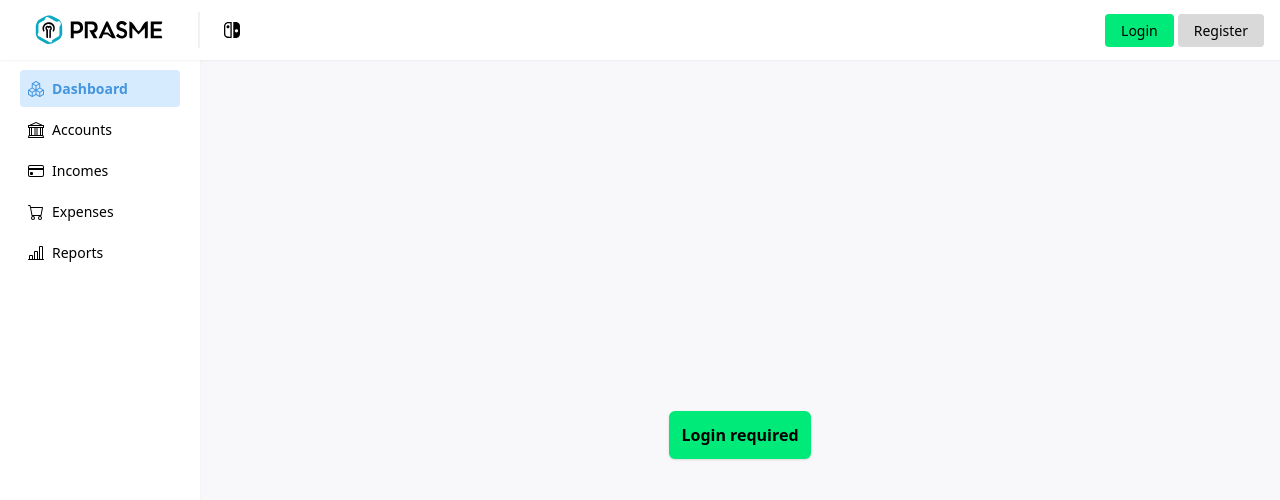
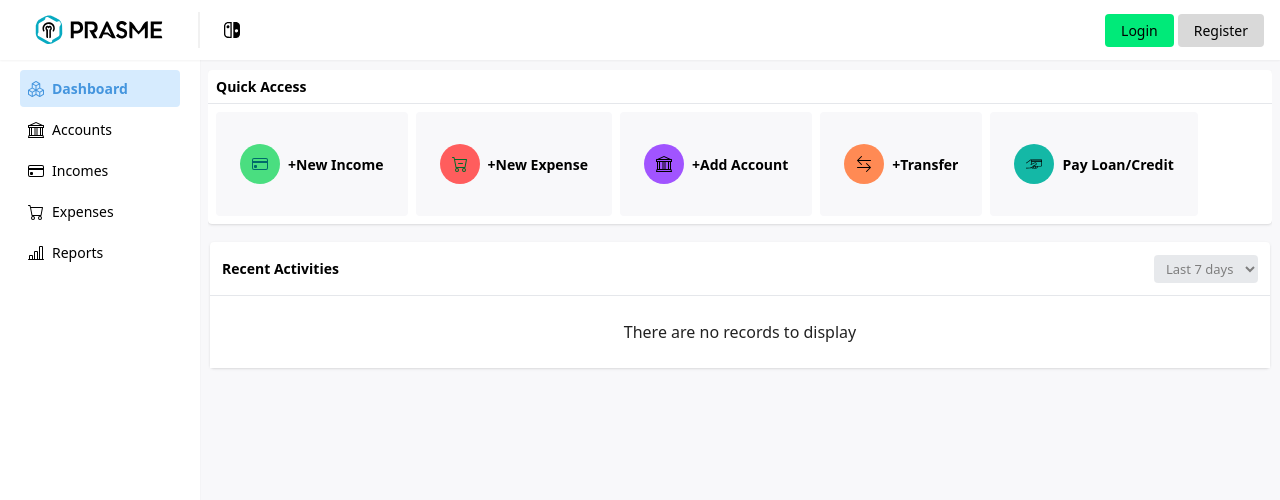
Before and after one commit to PRASSamin/Expense-Management-System, a React (Vite) app: page / in a window 1280 px wide. Shown: the top 500 px of the page. Built offline with nearby package versions, Linux system fonts and the light colour scheme.

Commit message:
v0.0.13 - update routes

```diff
--- a/src/components/home/home.jsx
+++ b/src/components/home/home.jsx
@@ -148,7 +148,7 @@ const Home = ({ activeTab }) => {
           </div>
         </div>
         {
-          activeTab === 'dashboard' ? <Reports userData={userData} /> : activeTab === 'incomes' ? <Incomes userData={userData} /> : activeTab === 'expenses' ? <Expenses userData={userData} /> : activeTab === 'accounts' ? <BankAccounts userData={userData} /> : <Dashboard userData={userData} />}
+          activeTab === 'dashboard' ? <Dashboard userData={userData} /> : activeTab === 'incomes' ? <Incomes userData={userData} /> : activeTab === 'expenses' ? <Expenses userData={userData} /> : activeTab === 'accounts' ? <BankAccounts userData={userData} /> : <Reports userData={userData} />}
       </section>
     </div>
   )
--- a/src/components/home/subcompos/expenses.jsx
+++ b/src/components/home/subcompos/expenses.jsx
@@ -22,7 +22,7 @@ const Expenses = ({ userData }) => {
                         return
                     }
                     setIsAddShow(!isAddShow)
-                }} className='w-full bg-[#4495E4] px-3 rounded-md w-full shadow hover:bg-[#006cd8] transition-all duration-300  flex items-center
+                }} className='bg-[#4495E4] px-3 rounded-md shadow hover:bg-[#006cd8] transition-all duration-300  flex items-center
                 font-bold text-white text-[14px] justify-center w-full py-2.5 gap-5'>
                     New Expense
                 </button>
```
